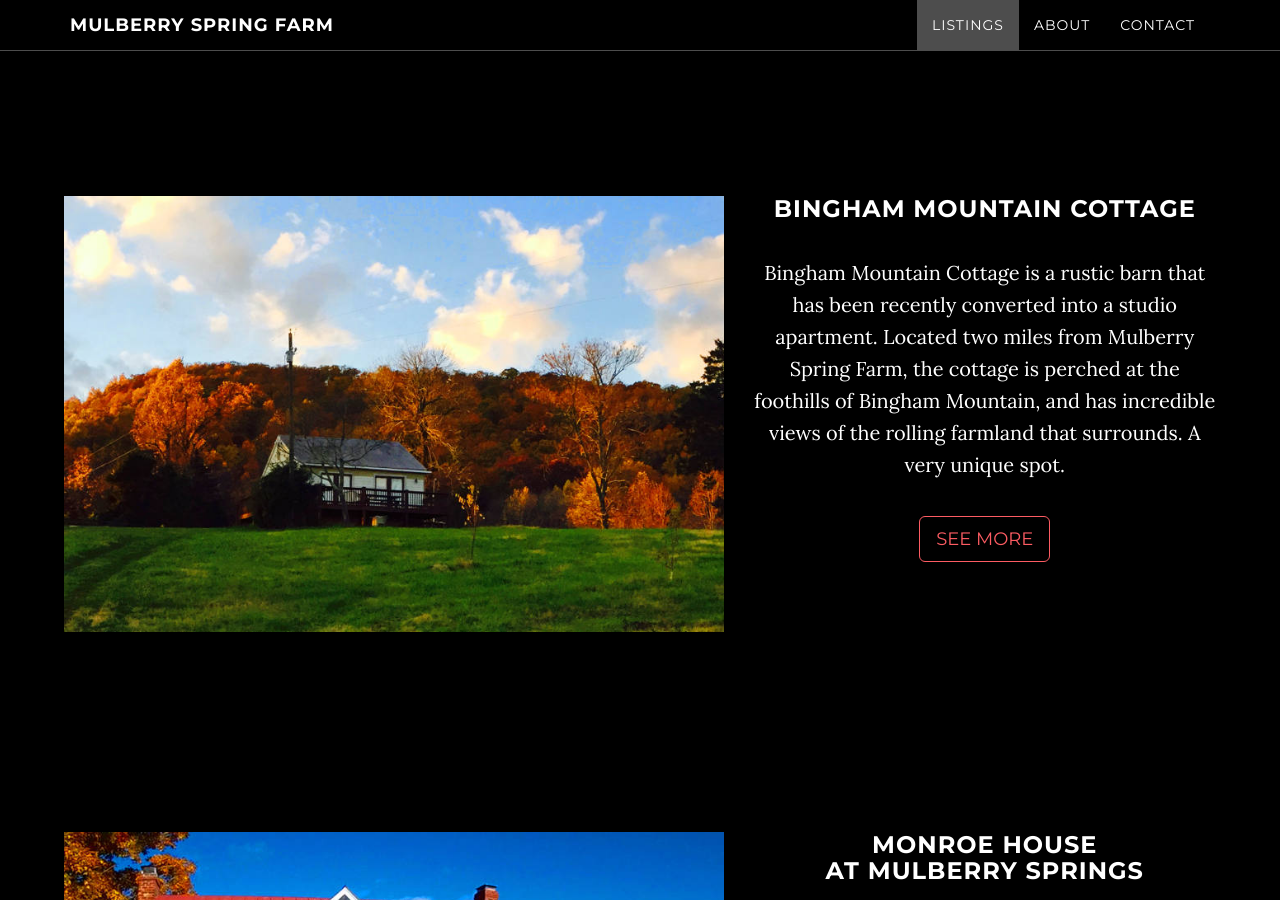
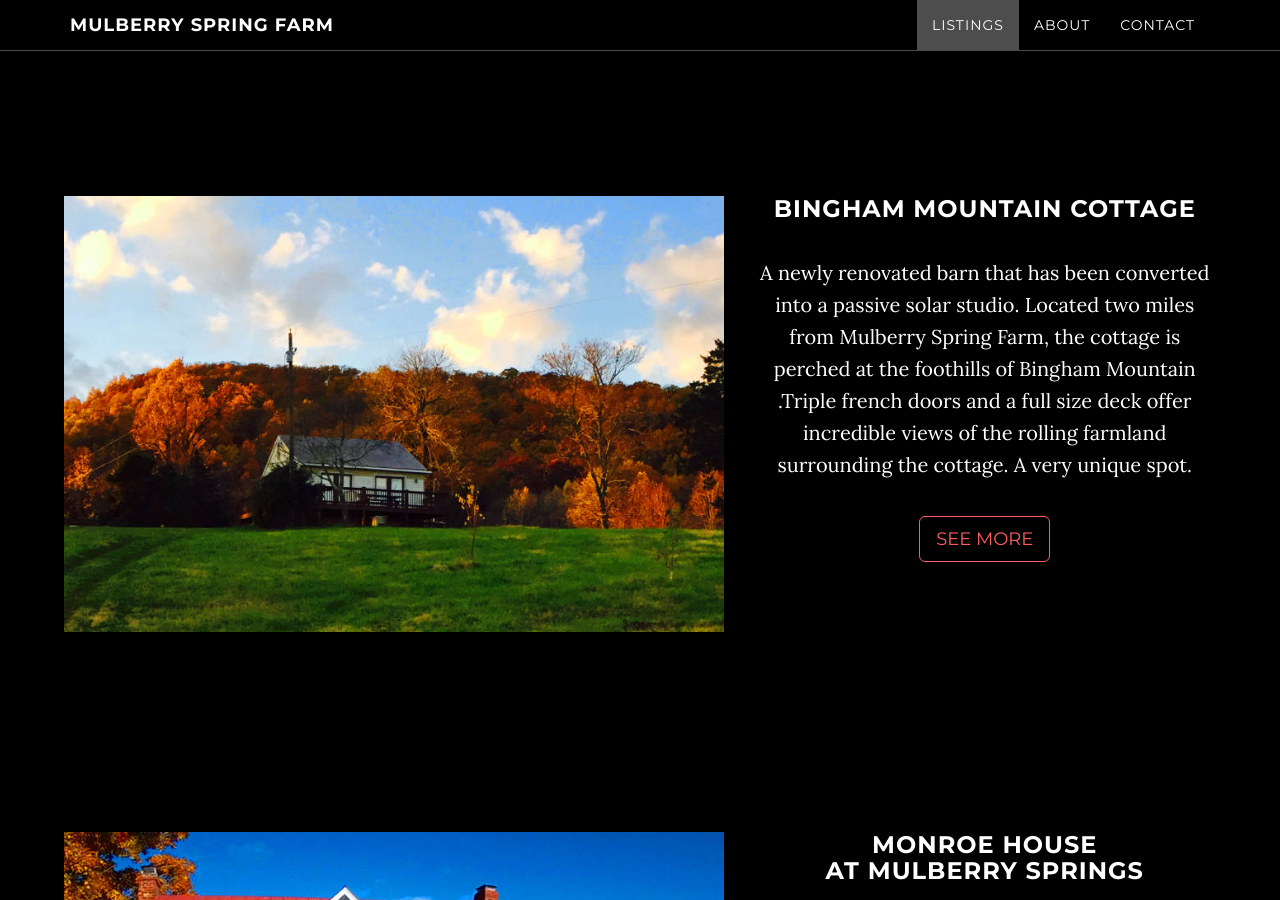
Before and after one commit to mulberryspringfarm/mulberryspringfarm.github.io, a Jekyll site: the page built from index.html, in a window 1280 px wide and 900 px high, scrolled down 2054 px. Built offline with Jekyll 4.4.1, drawn with Linux system fonts in a browser that asks for light colours; some of the changed text lies outside the part shown.

Commit message:
minor txt

```diff
--- a/_includes/binghamcottage.html
+++ b/_includes/binghamcottage.html
@@ -10,7 +10,7 @@
             <div class="col-md-5">
                 <h3>Bingham Mountain Cottage</h3>
 
-                <p>Bingham Mountain Cottage  is a rustic barn  that has been recently  converted into a studio apartment. Located two miles from Mulberry Spring Farm, the cottage is perched at the foothills of Bingham Mountain,  and has incredible views of the rolling farmland that surrounds. A very unique spot.  </p>
+                <p>A newly renovated barn that has been converted into a passive solar studio. Located two miles from Mulberry Spring Farm, the cottage is perched at the foothills of Bingham Mountain .Triple french doors and a full size deck offer incredible views of the rolling farmland surrounding the cottage. A very unique spot.  </p>
                 <a href="https://www.airbnb.com/rooms/8144903" target="_blank" class="btn btn-default btn-lg">See More</a>
             </div>
         </div>
--- a/_includes/cottage.html
+++ b/_includes/cottage.html
@@ -10,7 +10,7 @@
             <div class="col-md-6">
                 <h3>The Cottage <br>At Mulberry Spring</h3>
 
-                <p>This charming two story cottage is set on rolling land overlooking dry stacked stone walls and forest. The first floor is an open floor plan with a stone fireplace at one end opposite the kitchen. A single bedroom upstairs hosts a over-sized full mattress. Full bath downstairs.</p>
+                <p>This charming two story cottage is set on rolling land overlooking dry stacked stone walls and forest. The first floor is an open floor plan with a stone fireplace at one end opposite the kitchen. A single bedroom upstairs hosts an over-sized full mattress. Full bath downstairs.</p>
                 <a href="https://www.airbnb.com/rooms/7901041" class="btn btn-default btn-lg" target="_blank">See More</a>
             </div>
         </div>
```
